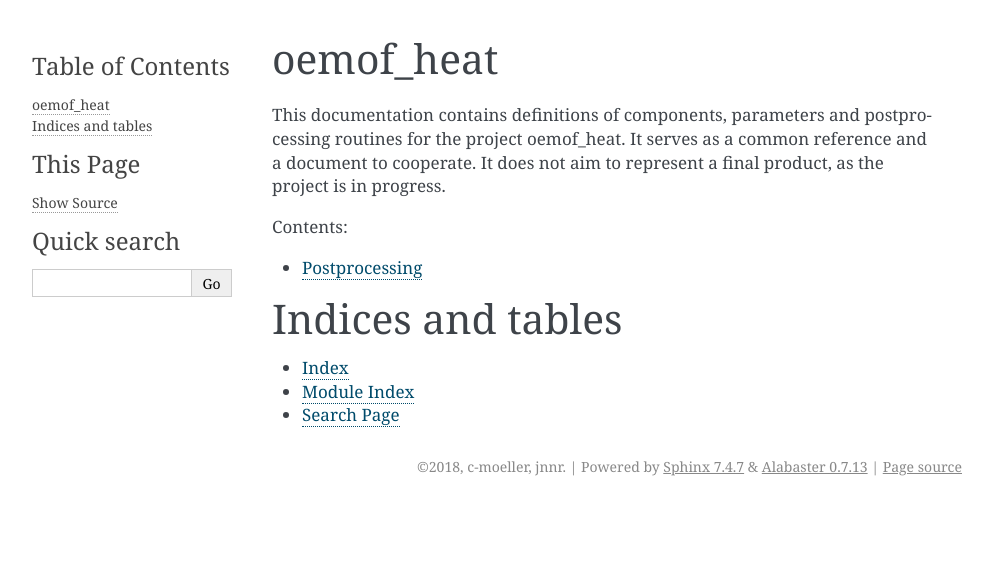
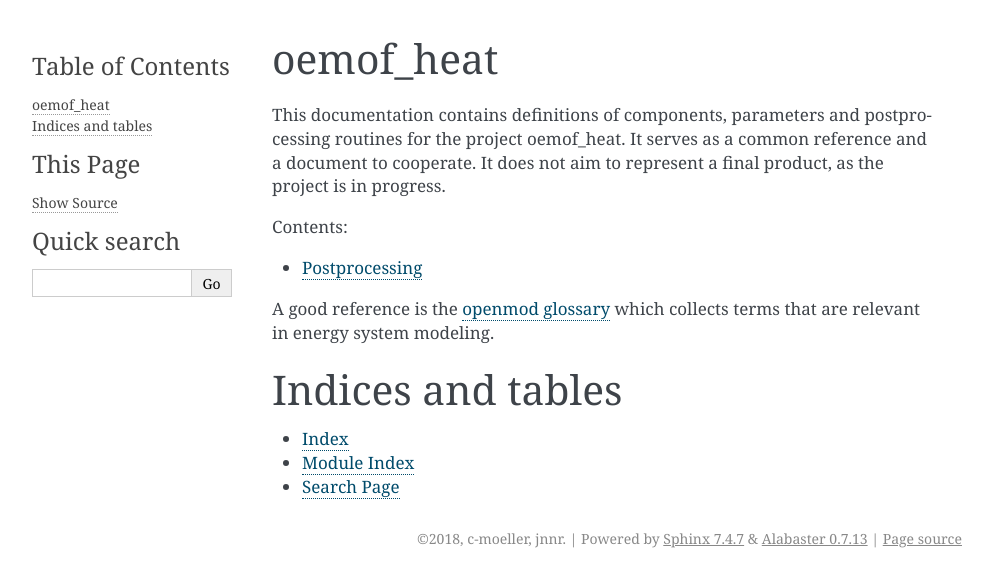
Before and after one commit to oemof-heat/model_development, a Sphinx documentation site: the page built from docs/index.rst, in a window 1280 px wide. Shown: the top 587 px of the page, without its empty margins (148-1140 px from the left). Built offline with Sphinx 7.4.7, drawn with Linux system fonts in a browser that asks for light colours.

Commit message:
Add link to openmod glossary

```diff
--- a/docs/index.rst
+++ b/docs/index.rst
@@ -17,6 +17,9 @@ It does not aim to represent a final product, as the project is in progress.
    postprocessing
 
 
+A good reference is the `openmod glossary <https://wiki.openmod-initiative.org/wiki/Category:Glossary>`_ which collects terms that are relevant in energy system modeling.
+
+
 Indices and tables
 ==================
 
```
